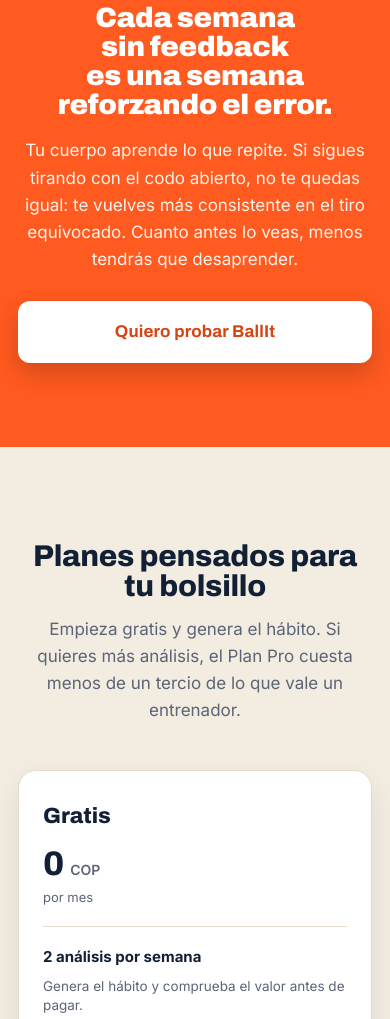
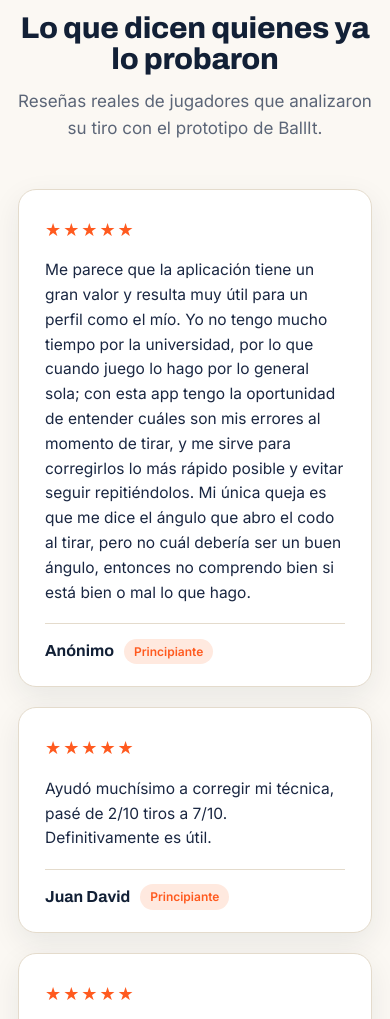
Before and after one commit to JonathanNoriega/BallItPitch, a plain HTML site: page index.html in a window 390 px wide. Shown: the part 7487-8506 px from the top of the page. Drawn offline with Linux system fonts and the light colour scheme.

Commit message:
final final final ahora si final definitivo

```diff
--- a/index.html
+++ b/index.html
@@ -52,6 +52,7 @@
         <a href="#problema">El problema</a>
         <a href="#pasos">Cómo funciona</a>
         <a href="#producto">Ver el producto</a>
+        <a href="#resenas">Reseñas</a>
         <a href="#precios">Precios</a>
         <a href="#faq">Preguntas</a>
       </nav>
@@ -408,8 +409,8 @@
             </ul>
             <p class="story__foot">
               Perfil de jugadora objetivo que ilustra el uso del producto. No es un
-              testimonio: cuando tengamos reseñas reales de quienes prueben el prototipo,
-              irán aquí.
+              testimonio: es el perfil de jugadora al que apunta BallIt. Las reseñas
+              reales de quienes ya lo probaron están abajo.
             </p>
             <a href="https://ball-it-fd.vercel.app/" target="_blank" rel="noopener"
                class="btn btn--solid js-cta" data-cta-id="confianza" data-cta-location="story">
@@ -417,6 +418,66 @@
             </a>
           </div>
         </article>
+      </div>
+    </section>
+
+    <!-- ============================================================
+         RESEÑAS — testimonios reales de quienes probaron el prototipo
+         ============================================================ -->
+    <section class="reviews" id="resenas">
+      <div class="shell">
+        <header class="section-head">
+          <h2 class="section-title">Lo que dicen quienes ya lo probaron</h2>
+          <p class="section-head__lead">
+            Reseñas reales de jugadores que analizaron su tiro con el prototipo de BallIt.
+          </p>
+        </header>
+
+        <div class="reviews__grid">
+          <article class="review">
+            <div class="review__stars" role="img" aria-label="5 de 5 estrellas">
+              <span class="is-on">★</span><span class="is-on">★</span><span class="is-on">★</span><span class="is-on">★</span><span class="is-on">★</span>
+            </div>
+            <p class="review__text">Me parece que la aplicación tiene un gran valor y resulta muy útil para un perfil como el mío. Yo no tengo mucho tiempo por la universidad, por lo que cuando juego lo hago por lo general sola; con esta app tengo la oportunidad de entender cuáles son mis errores al momento de tirar, y me sirve para corregirlos lo más rápido posible y evitar seguir repitiéndolos. Mi única queja es que me dice el ángulo que abro el codo al tirar, pero no cuál debería ser un buen ángulo, entonces no comprendo bien si está bien o mal lo que hago.</p>
+            <footer class="review__by">
+              <span class="review__name">Anónimo</span>
+              <span class="review__level">Principiante</span>
+            </footer>
+          </article>
+
+          <article class="review">
+            <div class="review__stars" role="img" aria-label="5 de 5 estrellas">
+              <span class="is-on">★</span><span class="is-on">★</span><span class="is-on">★</span><span class="is-on">★</span><span class="is-on">★</span>
+            </div>
+            <p class="review__text">Ayudó muchísimo a corregir mi técnica, pasé de 2/10 tiros a 7/10. Definitivamente es útil.</p>
+            <footer class="review__by">
+              <span class="review__name">Juan David</span>
+              <span class="review__level">Principiante</span>
+            </footer>
+          </article>
+
+          <article class="review">
+            <div class="review__stars" role="img" aria-label="5 de 5 estrellas">
+              <span class="is-on">★</span><span class="is-on">★</span><span class="is-on">★</span><span class="is-on">★</span><span class="is-on">★</span>
+            </div>
+            <p class="review__text">La app está muy bien optimizada y ayuda mucho a entender los errores que uno comete; por ejemplo, me indicó que debo mejorar la velocidad con la que alineo el balón con la línea del cuerpo. También muestra el porcentaje de tiros con buena mecánica de codo, y eso motiva a mejorar ese porcentaje. En general me parece muy útil para jugadores que no tienen un entrenador que los ayude con los errores de su tiro.</p>
+            <footer class="review__by">
+              <span class="review__name">Martín</span>
+              <span class="review__level">Competitivo</span>
+            </footer>
+          </article>
+
+          <article class="review">
+            <div class="review__stars" role="img" aria-label="4 de 5 estrellas">
+              <span class="is-on">★</span><span class="is-on">★</span><span class="is-on">★</span><span class="is-on">★</span><span>★</span>
+            </div>
+            <p class="review__text">Es una app interesante; me gustó sobre todo poder ver el video con el esqueleto y el punto en el que fallo. Siento que sí puede ayudarme bastante y el feedback es efectivo, aunque con solo mirar el codo no basta para determinar si un tiro va a ser bueno.</p>
+            <footer class="review__by">
+              <span class="review__name">Juan</span>
+              <span class="review__level">Intermedio</span>
+            </footer>
+          </article>
+        </div>
       </div>
     </section>
 
@@ -586,6 +647,12 @@
           </fieldset>
 
           <div class="form__row">
+            <label for="name">Tu nombre <span class="form__opt">(opcional)</span></label>
+            <input type="text" id="name" name="name" autocomplete="name" maxlength="60"
+                   placeholder="Como quieres aparecer en tu reseña" />
+          </div>
+
+          <div class="form__row">
             <label for="review">Tu reseña <span aria-hidden="true">*</span></label>
             <textarea id="review" name="review" rows="4" required
                       placeholder="¿Qué te mostró sobre tu tiro? ¿El consejo te sirvió? ¿Qué mejorarías?"></textarea>
--- a/styles.css
+++ b/styles.css
@@ -718,6 +718,55 @@ img, svg { display: block; max-width: 100%; }
 .story__body .btn--solid { margin-top: 0; }
 
 /* ---------------------------------------------------------------
+   11b. RESEÑAS
+   --------------------------------------------------------------- */
+.reviews { padding: 94px 0; background: var(--paper); }
+.reviews__grid {
+  display: grid;
+  grid-template-columns: repeat(2, 1fr);
+  gap: 20px;
+}
+.review {
+  background: var(--white);
+  border: 1px solid var(--line);
+  border-radius: 18px;
+  padding: 26px 26px 22px;
+  box-shadow: var(--card-shadow);
+  display: flex;
+  flex-direction: column;
+}
+.review__stars {
+  font-size: 18px;
+  letter-spacing: 2px;
+  margin-bottom: 14px;
+  color: var(--line);
+}
+.review__stars .is-on { color: var(--orange); }
+.review__text {
+  color: var(--ink);
+  font-size: 15.5px;
+  line-height: 1.6;
+  margin-bottom: 18px;
+  flex: 1;
+}
+.review__by {
+  display: flex;
+  align-items: center;
+  gap: 10px;
+  padding-top: 14px;
+  border-top: 1px solid var(--line);
+}
+.review__name { font-family: var(--display); font-weight: 700; color: var(--navy); font-size: 16px; }
+.review__level {
+  font-size: 12px;
+  font-weight: 600;
+  color: var(--orange);
+  background: var(--orange-weak);
+  padding: 3px 10px;
+  border-radius: 999px;
+}
+
+/* ---------------------------------------------------------------
    12. COSTO DE INACCIÓN
    --------------------------------------------------------------- */
 .inaction {
@@ -1064,6 +1113,7 @@ img, svg { display: block; max-width: 100%; }
   .product__stage { justify-self: center; }
   .story { grid-template-columns: 1fr; }
   .story__photo img { min-height: 320px; max-height: 420px; }
+  .reviews__grid { grid-template-columns: 1fr; }
   .signup__grid { grid-template-columns: 1fr; gap: 36px; }
   .plans { grid-template-columns: 1fr 1fr; gap: 28px 20px; }
   .plan--featured { transform: none; }
```
